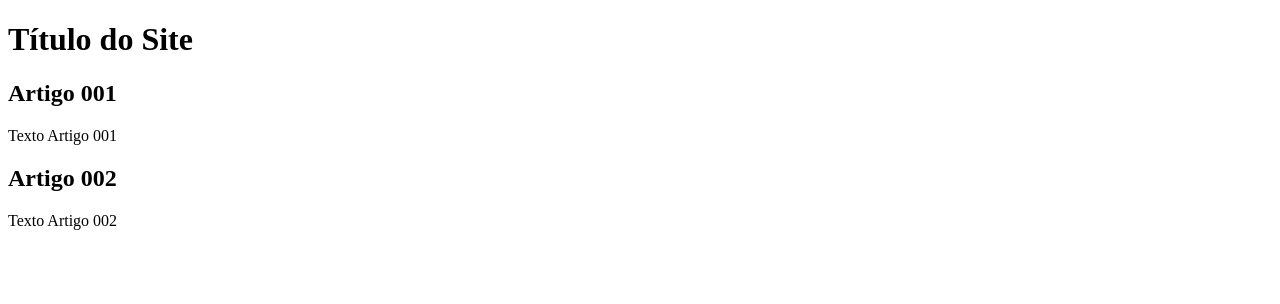
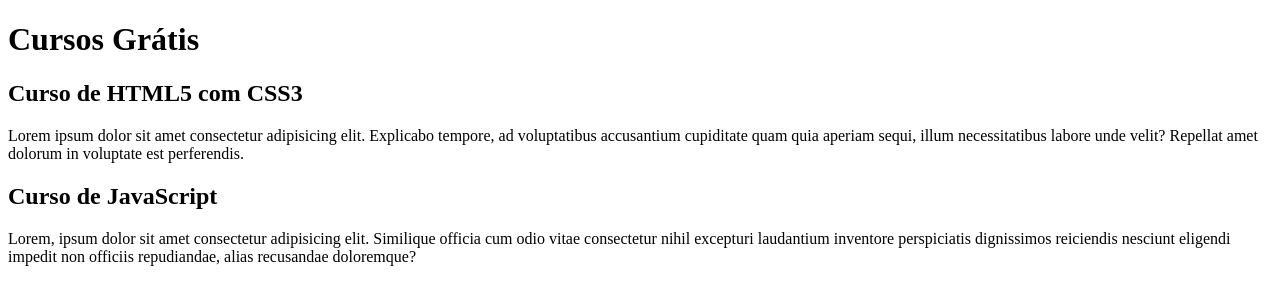
Before and after one commit to Biflip1/projeto-site, a plain HTML site: page index.html in a window 1280 px wide. Drawn offline with Linux system fonts and the light colour scheme.

Commit message:
comecei a escrever o conteúdo

```diff
--- a/index.html
+++ b/index.html
@@ -8,15 +8,15 @@
 <body>
     <main>
         <header>
-            <h1>Título do Site</h1>
+            <h1>Cursos Grátis</h1>
         </header>
         <article>
-            <h2>Artigo 001</h2>
-            <p>Texto Artigo 001</p>
+            <h2>Curso de HTML5 com CSS3</h2>
+            <p>Lorem ipsum dolor sit amet consectetur adipisicing elit. Explicabo tempore, ad voluptatibus accusantium cupiditate quam quia aperiam sequi, illum necessitatibus labore unde velit? Repellat amet dolorum in voluptate est perferendis.</p>
         </article>
         <article>
-            <h2>Artigo 002</h2>
-            <p>Texto Artigo 002</p>
+            <h2>Curso de JavaScript</h2>
+            <p>Lorem, ipsum dolor sit amet consectetur adipisicing elit. Similique officia cum odio vitae consectetur nihil excepturi laudantium inventore perspiciatis dignissimos reiciendis nesciunt eligendi impedit non officiis repudiandae, alias recusandae doloremque?</p>
         </article>
     </main>
 </body>
```
